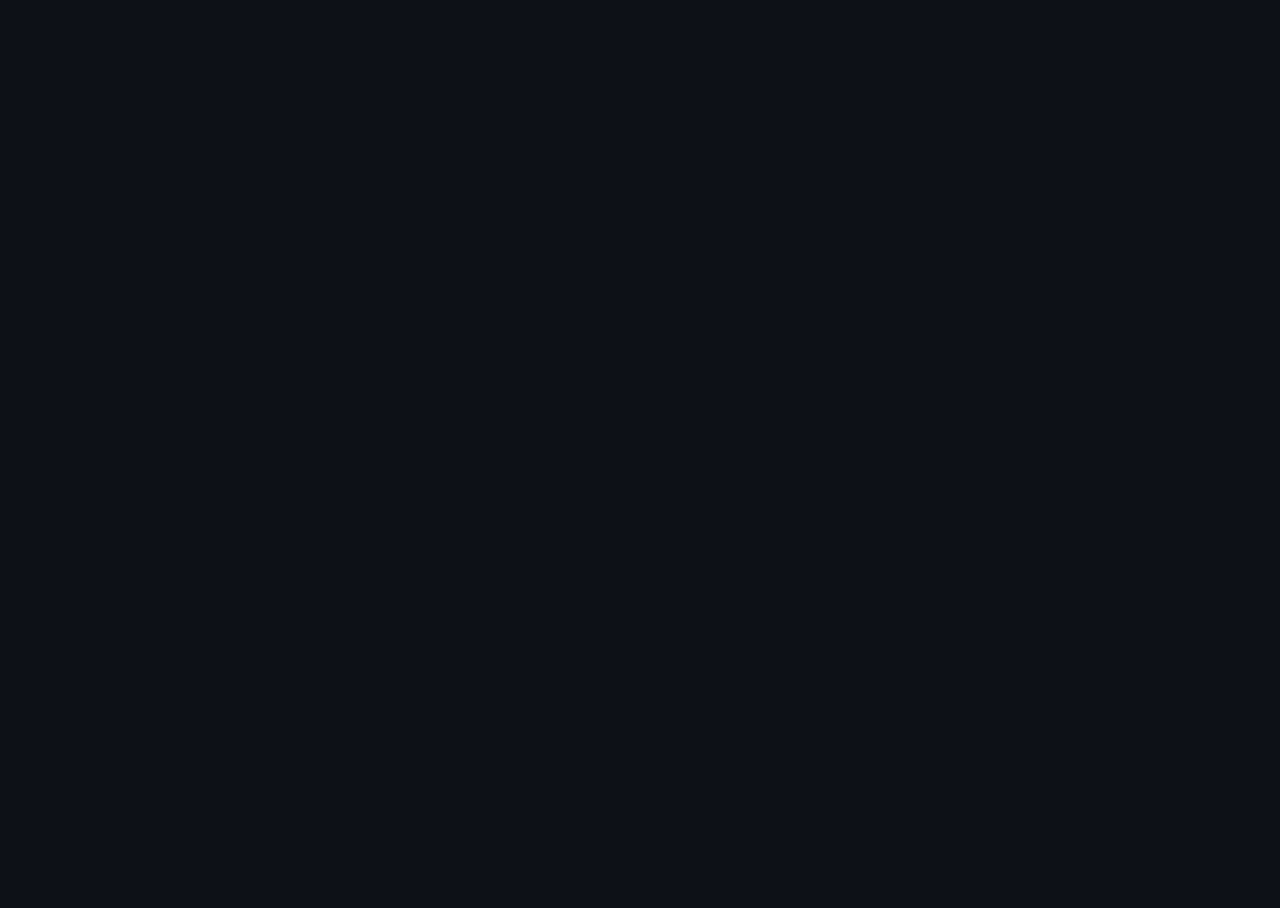
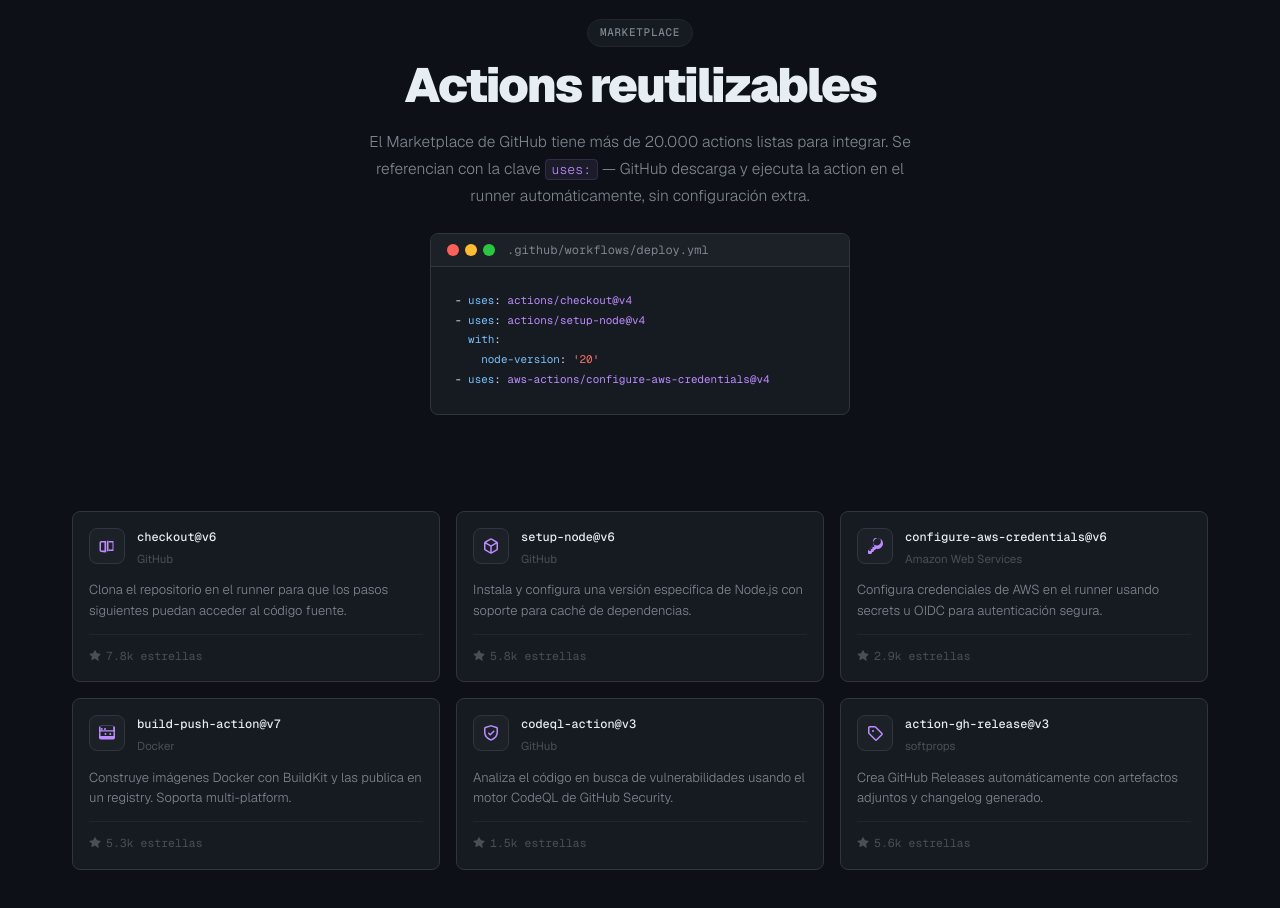
Before and after one commit to Melo088/github-actions-showcase, a React (Vite) app: page / in a window 1280 px wide. Shown: the part 6580-7488 px from the top of the page. Before the commit the page ends 6470 px from the top, so only its background shows below. Built offline with nearby package versions, Linux system fonts and the light colour scheme.

Commit message:
feat: add Marketplace section

```diff
--- a/src/App.jsx
+++ b/src/App.jsx
@@ -4,6 +4,7 @@
 import Yaml from './sections/Yaml.jsx'
 import Secrets from './sections/Secrets.jsx'
 import Pruebas from './sections/Pruebas.jsx'
+import Marketplace from './sections/Marketplace.jsx'
 
 export default function App() {
   return (
@@ -15,6 +16,7 @@
         <Yaml />
         <Secrets />
         <Pruebas />
+        <Marketplace />
       </main>
     </>
   )
--- a/src/data/marketplace.js
+++ b/src/data/marketplace.js
@@ -16,7 +16,7 @@
   {
     name:        'aws-actions/configure-aws-credentials@v6',
     author:      'Amazon Web Services',
-    description: 'Configura credenciales de AWS en el runner usando secrets o OIDC para autenticación segura.',
+    description: 'Configura credenciales de AWS en el runner usando secrets u OIDC para autenticación segura.',
     stars:       '2.9k estrellas',
     icon:        'key',
   },
--- a/src/index.css
+++ b/src/index.css
@@ -986,6 +986,124 @@
   margin: 0 auto;
 }
 
+/* ─── Marketplace ─────────────────────────────────────────────────────────── */
+.marketplace-header {
+  text-align: center;
+  max-width: 560px;
+  margin: 0 auto var(--space-9);
+}
+
+.marketplace-intro-text {
+  font-size: 15.5px;
+  font-weight: 300;
+  color: var(--gh-muted);
+  line-height: 1.75;
+  margin: var(--space-4) 0 var(--space-5);
+}
+
+.marketplace-intro-code {
+  max-width: 420px;
+  margin: 0 auto;
+  text-align: left;
+}
+
+.marketplace-grid {
+  display: grid;
+  grid-template-columns: repeat(3, 1fr);
+  gap: var(--space-4);
+}
+
+.marketplace-card {
+  display: flex;
+  flex-direction: column;
+  gap: var(--space-3);
+  padding: var(--space-4);
+  border-radius: 8px;
+  border: 1px solid var(--gh-border);
+  background: var(--gh-surface);
+  transition: transform 0.18s ease, border-color 0.18s ease, box-shadow 0.18s ease;
+  cursor: default;
+}
+
+.marketplace-card:hover {
+  transform: translateY(-2px);
+  border-color: rgba(188, 140, 255, 0.25);
+  box-shadow: 0 8px 24px rgba(0, 0, 0, 0.35);
+}
+
+.marketplace-card-top {
+  display: flex;
+  align-items: flex-start;
+  gap: var(--space-3);
+}
+
+.marketplace-avatar {
+  display: flex;
+  align-items: center;
+  justify-content: center;
+  width: 36px;
+  height: 36px;
+  flex-shrink: 0;
+  border-radius: 8px;
+  background: var(--gh-surface2);
+  border: 1px solid var(--gh-border);
+  color: var(--gh-purple);
+}
+
+.marketplace-meta {
+  display: flex;
+  flex-direction: column;
+  gap: 3px;
+  min-width: 0;
+}
+
+.marketplace-name {
+  font-family: var(--font-mono);
+  font-size: 12px;
+  font-weight: 500;
+  color: var(--gh-text);
+  white-space: nowrap;
+  overflow: hidden;
+  text-overflow: ellipsis;
+  display: block;
+}
+
+.marketplace-author {
+  font-size: 11.5px;
+  color: var(--gh-muted2);
+}
+
+.marketplace-desc {
+  font-size: 13px;
+  font-weight: 300;
+  color: var(--gh-muted);
+  line-height: 1.6;
+  margin: 0;
+  flex: 1;
+  display: -webkit-box;
+  -webkit-line-clamp: 3;
+  -webkit-box-orient: vertical;
+  overflow: hidden;
+}
+
+.marketplace-footer {
+  display: flex;
+  align-items: center;
+  justify-content: space-between;
+  padding-top: var(--space-3);
+  border-top: 1px solid var(--gh-border2);
+  margin-top: auto;
+}
+
+.marketplace-stars {
+  display: flex;
+  align-items: center;
+  gap: 5px;
+  font-family: var(--font-mono);
+  font-size: 11.5px;
+  color: var(--gh-muted2);
+}
+
 /* ─── CodeBlock ───────────────────────────────────────────────────────────── */
 .cb {
   background: var(--gh-surface);
@@ -1194,4 +1312,27 @@
   .hero-inner {
     gap: var(--space-4);
   }
+
+  .marketplace-grid {
+    grid-template-columns: repeat(2, 1fr);
+  }
+
+  .pruebas-cards,
+  .pruebas-code {
+    grid-template-columns: 1fr;
+  }
+
+  .yaml-layout {
+    grid-template-columns: 1fr;
+  }
+
+  .yaml-sticky {
+    position: static;
+  }
 }
+
+@media (max-width: 480px) {
+  .marketplace-grid {
+    grid-template-columns: 1fr;
+  }
+}
--- a/src/sections/Marketplace.jsx
+++ b/src/sections/Marketplace.jsx
@@ -0,0 +1,138 @@
+import { motion } from 'framer-motion'
+import { MARKETPLACE_ACTIONS } from '../data/marketplace'
+import CodeBlock from '../components/CodeBlock'
+import useScrollReveal from '../hooks/useScrollReveal'
+
+const EASE = [0.22, 1, 0.36, 1]
+
+const containerV = {
+  hidden: {},
+  visible: { transition: { staggerChildren: 0.07 } },
+}
+
+const cardV = {
+  hidden:  { opacity: 0, y: 24 },
+  visible: { opacity: 1, y: 0, transition: { duration: 0.5, ease: EASE } },
+}
+
+const USES_SNIPPET = `- uses: actions/checkout@v4
+- uses: actions/setup-node@v4
+  with:
+    node-version: '20'
+- uses: aws-actions/configure-aws-credentials@v4`
+
+function shortName(full) {
+  return full.includes('/') ? full.split('/').pop() : full
+}
+
+const ICON_PATHS = {
+  'repo-clone': (
+    <path d="M9.75 3h4.5a.25.25 0 0 1 .25.25v9.5a.25.25 0 0 1-.25.25H9.75a.75.75 0 0 1 0-1.5h3.75V4.5H9.75a.75.75 0 0 1 0-1.5Zm-7.5 9.5H5.5V4.5H2.25a.25.25 0 0 0-.25.25v7.5c0 .138.112.25.25.25Zm0 1.5A1.75 1.75 0 0 1 .5 12.25v-7.5C.5 3.784 1.284 3 2.25 3H6.5a.75.75 0 0 1 .75.75v10a.75.75 0 0 1-.75.75ZM8 12.75a.75.75 0 0 0 1.5 0v-9.5A.75.75 0 0 0 8 3.5Z" />
+  ),
+  'package': (
+    <path d="m8.878.392 5.25 3.045c.54.314.872.89.872 1.514v6.098a1.75 1.75 0 0 1-.872 1.514l-5.25 3.045a1.75 1.75 0 0 1-1.756 0l-5.25-3.045A1.75 1.75 0 0 1 1 11.049V4.951c0-.624.332-1.2.872-1.514L7.122.392a1.75 1.75 0 0 1 1.756 0ZM7.875 1.69l-4.63 2.685L8 7.133l4.755-2.758-4.63-2.685a.25.25 0 0 0-.25 0ZM2.5 5.677v5.372c0 .09.047.171.125.216l4.625 2.683V8.432Zm6.25 8.271 4.625-2.683a.25.25 0 0 0 .125-.216V5.677L8.75 8.432Z" />
+  ),
+  'key': (
+    <path d="M10.5 0a5.499 5.499 0 1 1-1.288 10.848l-.932.932a.749.749 0 0 1-.53.22H7v.75a.749.749 0 0 1-.22.53l-.5.5a.749.749 0 0 1-.53.22H5v.75a.749.749 0 0 1-.22.53l-.5.5a.749.749 0 0 1-.53.22h-2a.75.75 0 0 1-.75-.75v-2.19c0-.199.079-.39.22-.53l5.185-5.185A5.501 5.501 0 0 1 10.5 0Zm-4 5.5c-.001.431.069.86.205 1.274L2.22 11.264a.25.25 0 0 0-.073.177V13h1.19l.5-.5V11.75a.75.75 0 0 1 .75-.75h.75V9.75a.75.75 0 0 1 .75-.75h.904l.63-.63a5.503 5.503 0 0 1-.124-.117l-.195-.21a.75.75 0 0 1 1.09-1.027l.185.196A4 4 0 1 0 6.5 5.5Z" />
+  ),
+  'container': (
+    <path d="M1.75 1h12.5c.966 0 1.75.784 1.75 1.75v4c0 .372-.116.717-.314 1 .198.283.314.628.314 1v4a1.75 1.75 0 0 1-1.75 1.75H1.75A1.75 1.75 0 0 1 0 12.75v-4c0-.372.116-.717.314-1A1.755 1.755 0 0 1 0 6.75v-4C0 1.784.784 1 1.75 1ZM1.5 6.75v4c0 .138.112.25.25.25h12.5a.25.25 0 0 0 .25-.25v-4a.25.25 0 0 0-.25-.25H1.75a.25.25 0 0 0-.25.25Zm12.5-1.5a.25.25 0 0 0 .25-.25v-4a.25.25 0 0 0-.25-.25H1.75a.25.25 0 0 0-.25.25v4c0 .138.112.25.25.25ZM7 4a1 1 0 1 1-2 0 1 1 0 0 1 2 0ZM3.75 4a1 1 0 1 1-2 0 1 1 0 0 1 2 0Zm8.5 5a1 1 0 1 1-2 0 1 1 0 0 1 2 0Zm-4.75 0a1 1 0 1 1-2 0 1 1 0 0 1 2 0Z" />
+  ),
+  'shield-check': (
+    <path d="M7.467.133a1.748 1.748 0 0 1 1.066 0l5.25 1.68A1.75 1.75 0 0 1 15 3.48V7c0 1.566-.32 3.182-1.303 4.682-.983 1.498-2.585 2.813-5.032 3.855a1.697 1.697 0 0 1-1.33 0c-2.447-1.042-4.049-2.357-5.032-3.855C1.32 10.182 1 8.566 1 7V3.48a1.75 1.75 0 0 1 1.217-1.667Zm.61 1.429a.25.25 0 0 0-.153 0l-5.25 1.68a.25.25 0 0 0-.174.238V7c0 1.358.275 2.666 1.057 3.86.784 1.194 2.121 2.34 4.366 3.297a.196.196 0 0 0 .154 0c2.245-.956 3.582-2.104 4.366-3.298C13.225 9.666 13.5 8.36 13.5 7V3.48a.25.25 0 0 0-.174-.237ZM11.28 6.78l-3.5 3.5a.75.75 0 0 1-1.06 0l-1.5-1.5a.75.75 0 0 1 1.06-1.06l.97.97 2.97-2.97a.75.75 0 0 1 1.06 1.06Z" />
+  ),
+  'tag': (
+    <path d="M1 7.775V2.75C1 1.784 1.784 1 2.75 1h5.025c.464 0 .91.184 1.238.513l6.25 6.25a1.75 1.75 0 0 1 0 2.474l-5.026 5.026a1.75 1.75 0 0 1-2.474 0l-6.25-6.25A1.752 1.752 0 0 1 1 7.775Zm1.5 0c0 .066.026.13.073.177l6.25 6.25a.25.25 0 0 0 .354 0l5.025-5.025a.25.25 0 0 0 0-.354l-6.25-6.25a.25.25 0 0 0-.177-.073H2.75a.25.25 0 0 0-.25.25ZM6 5a1 1 0 1 1 0 2 1 1 0 0 1 0-2Z" />
+  ),
+}
+
+function ActionIcon({ name }) {
+  return (
+    <svg width="16" height="16" viewBox="0 0 16 16" fill="currentColor" aria-hidden="true">
+      {ICON_PATHS[name]}
+    </svg>
+  )
+}
+
+function StarIcon() {
+  return (
+    <svg width="12" height="12" viewBox="0 0 16 16" fill="currentColor" aria-hidden="true">
+      <path d="M8 .25a.75.75 0 0 1 .673.418l1.882 3.815 4.21.612a.75.75 0 0 1 .416 1.279l-3.046 2.97.719 4.192a.751.751 0 0 1-1.088.791L8 11.347l-3.766 1.98a.75.75 0 0 1-1.088-.79l.72-4.194L.818 6.374a.75.75 0 0 1 .416-1.28l4.21-.611L7.327.668A.75.75 0 0 1 8 .25Z" />
+    </svg>
+  )
+}
+
+export default function Marketplace() {
+  const { ref: headerRef, isInView: headerInView } = useScrollReveal({ threshold: 0.15 })
+
+  return (
+    <section id="marketplace" className="section marketplace-section">
+      <div className="container">
+
+        {/* Encabezado centrado con intro y snippet de uses: */}
+        <motion.div
+          ref={headerRef}
+          className="marketplace-header"
+          initial={{ opacity: 0, y: 24 }}
+          animate={headerInView ? { opacity: 1, y: 0 } : { opacity: 0, y: 24 }}
+          transition={{ duration: 0.6, ease: EASE }}
+        >
+          <span className="section-eyebrow">Marketplace</span>
+          <h2
+            className="section-title"
+            style={{ marginTop: 'var(--space-3)', textAlign: 'center' }}
+          >
+            Actions reutilizables
+          </h2>
+          <p className="marketplace-intro-text">
+            El Marketplace de GitHub tiene más de 20.000 actions listas para integrar.
+            Se referencian con la clave <code className="token">uses:</code> — GitHub
+            descarga y ejecuta la action en el runner automáticamente, sin configuración extra.
+          </p>
+          <div className="marketplace-intro-code">
+            <CodeBlock filename=".github/workflows/deploy.yml" language="yaml">
+              {USES_SNIPPET}
+            </CodeBlock>
+          </div>
+        </motion.div>
+
+        {/* Grid de 3 columnas con stagger */}
+        <motion.div
+          className="marketplace-grid"
+          variants={containerV}
+          initial="hidden"
+          whileInView="visible"
+          viewport={{ once: true, amount: 0.1 }}
+        >
+          {MARKETPLACE_ACTIONS.map(action => (
+            <motion.div
+              key={action.name}
+              className="marketplace-card"
+              variants={cardV}
+            >
+              <div className="marketplace-card-top">
+                <div className="marketplace-avatar">
+                  <ActionIcon name={action.icon} />
+                </div>
+                <div className="marketplace-meta">
+                  <code className="marketplace-name">{shortName(action.name)}</code>
+                  <span className="marketplace-author">{action.author}</span>
+                </div>
+              </div>
+
+              <p className="marketplace-desc">{action.description}</p>
+
+              <div className="marketplace-footer">
+                <span className="marketplace-stars">
+                  <StarIcon />
+                  {action.stars}
+                </span>
+              </div>
+            </motion.div>
+          ))}
+        </motion.div>
+
+      </div>
+    </section>
+  )
+}
```
